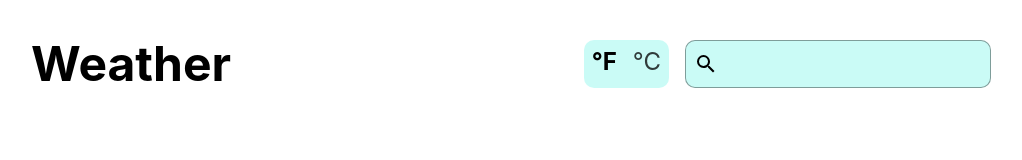
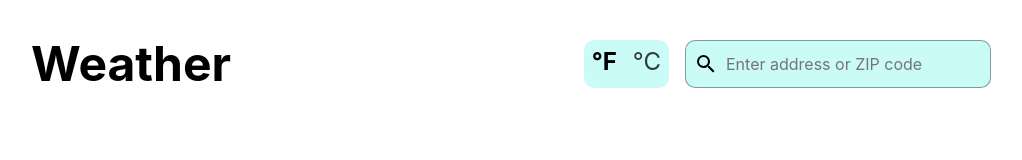
Before and after one commit to TomTatertot/weather-app, a website built with webpack: page src/template.html in a window 1280 px wide. Shown: the whole page, without its empty margins (129-1151 px from the left). Built offline with nearby package versions, Linux system fonts and the light colour scheme.

Commit message:
commit before changing layout/styling

```diff
--- a/src/index.js
+++ b/src/index.js
@@ -15,6 +15,7 @@ locationForm.addEventListener("submit", (e) => {
 
   fetchWeather(locationInput.value)
   .catch((err) => {
+    console.log("poop");
     console.error(err);
   });
 
--- a/src/styles.css
+++ b/src/styles.css
@@ -135,7 +135,6 @@ font-size: 2rem;
 .main__top-right {
   display: grid;
   grid-template-columns: repeat(3, 1fr);
-  grid-template-rows: repeat(2, 1fr);
   grid-row-gap: 3rem;
   grid-column-gap: 5rem;
   align-items: end;
--- a/src/template.html
+++ b/src/template.html
@@ -17,7 +17,7 @@
           <!-- <label for="search">Please enter a location: </label> -->
           <div class="search-bar">
             <img class="search-icon" src="./images/magnify.svg" alt="" />
-            <input type="text" name="search-input" id="search-input" />
+            <input type="text" name="search-input" id="search-input" placeholder="Enter address or ZIP code"/>
           </div>
         </form>
       </div>
```
